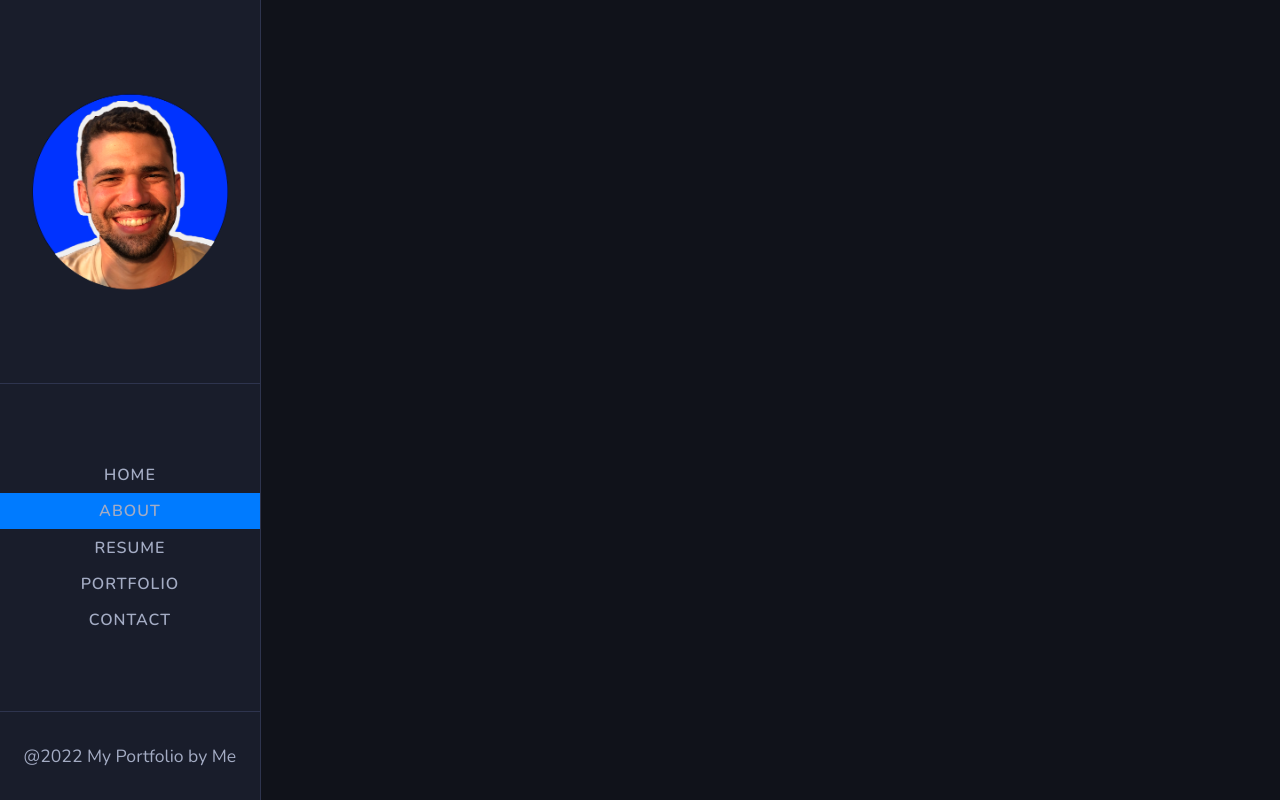
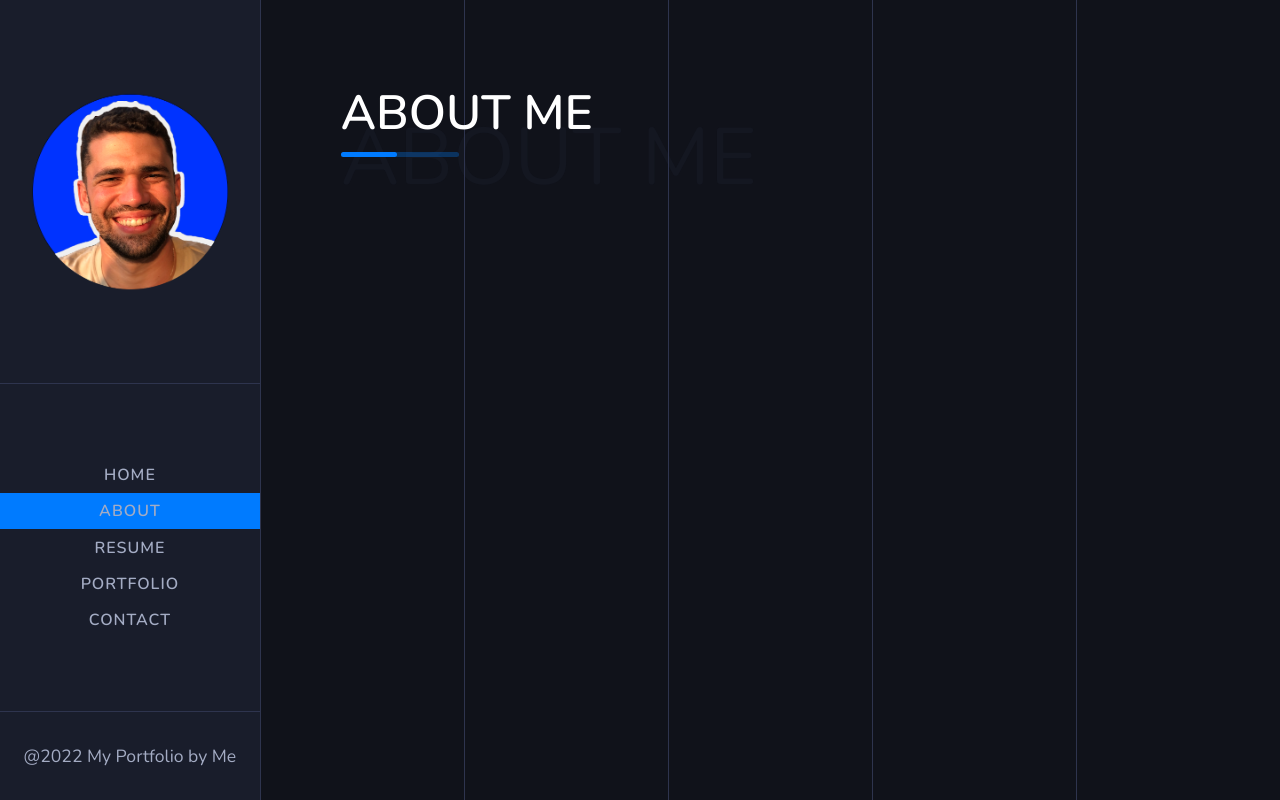
Before and after one commit to mjossany/portfolio, a React (Create React App) app: page /about in a window 1280 px wide. Built offline with nearby package versions, Linux system fonts and the light colour scheme.

Commit message:
Sets up the pages routes and starts the About Page

```diff
--- a/package.json
+++ b/package.json
@@ -12,6 +12,7 @@
     "@testing-library/react": "^12.1.3",
     "@testing-library/user-event": "^13.5.0",
     "particles.js": "^2.0.0",
+    "prop-types": "^15.8.1",
     "react": "^17.0.2",
     "react-dom": "^17.0.2",
     "react-intersection-observer": "^8.33.1",
--- a/src/App.jsx
+++ b/src/App.jsx
@@ -1,23 +1,12 @@
 import React from 'react';
-import { Route, Routes } from 'react-router-dom';
 import MainContent from './components/MainContent';
-import AboutPage from './pages/AboutPage';
-import ResumePage from './pages/ResumePage';
-import PortfolioPage from './pages/PortfolioPage';
-import ContactPage from './pages/ContactPage';
 import Sidebar from './components/Sidebar';
 
 function App() {
   return (
     <div>
       <Sidebar />
-      <Routes>
-        <Route exact path="/" element={<MainContent />} />
-        <Route exact path="/about" element={<AboutPage />} />
-        <Route exact path="/resume" element={<ResumePage />} />
-        <Route exact path="/portfolio" element={<PortfolioPage />} />
-        <Route exact path="/contact" element={<ContactPage />} />
-      </Routes>
+      <MainContent />
     </div>
   );
 }
--- a/src/components/MainContent.jsx
+++ b/src/components/MainContent.jsx
@@ -1,6 +1,11 @@
 import React from 'react';
 import styled from 'styled-components';
+import { Route, Routes } from 'react-router-dom';
 import HomePage from '../pages/HomePage';
+import AboutPage from '../pages/AboutPage';
+import ResumePage from '../pages/ResumePage';
+import PortfolioPage from '../pages/PortfolioPage';
+import ContactPage from '../pages/ContactPage';
 
 function MainContent() {
   return (
@@ -11,12 +16,16 @@
         <div className="line-3" />
         <div className="line-4" />
       </div>
-      <HomePage />
+      <Routes>
+        <Route exact path="/" element={<HomePage />} />
+        <Route exact path="/about" element={<AboutPage />} />
+        <Route exact path="/resume" element={<ResumePage />} />
+        <Route exact path="/portfolio" element={<PortfolioPage />} />
+        <Route exact path="/contact" element={<ContactPage />} />
+      </Routes>
     </MainContentStyled>
   );
 }
-
-export default MainContent;
 
 const MainContentStyled = styled.main`
   position: relative;
@@ -35,3 +44,5 @@
     }
   }
 `;
+
+export default MainContent;
--- /dev/null
+++ b/src/components/Title.jsx
@@ -0,0 +1,62 @@
+import React from 'react';
+import styled from 'styled-components';
+import PropTypes from 'prop-types';
+
+function Title({ title, span }) {
+  return (
+    <TitleStyled>
+      <h2>
+        {title}
+        <span>{span}</span>
+      </h2>
+    </TitleStyled>
+  );
+}
+
+const TitleStyled = styled.div`
+  position: relative;
+  h2 {
+    color: var(--white-color);
+    font-size: 3rem;
+    font-weight: 600;
+    text-transform: uppercase;
+    position: relative;
+    padding-bottom: .7rem;
+    &::before {
+      content: "";
+      position: absolute;
+      bottom: 0;
+      width: 7.4rem;
+      height: .33rem;
+      background-color: var(--background-light-color-2);
+      border-radius: 15px;
+
+    }
+    &::after {
+      content: "";
+      position: absolute;
+      bottom: 0;
+      width: 3.5rem;
+      height: .33rem;
+      background-color: var(--primary-color);
+      border-radius: 15px;
+      left: 0;
+    }
+    span{
+      font-weight: 500;
+      color: rgba(25, 29, 43, .44);
+      font-size: 5rem;
+      position: absolute;
+      left: 0;
+      top: 30%;
+      z-index: -1;
+    }
+  }
+`;
+
+Title.propTypes = {
+  title: PropTypes.string.isRequired,
+  span: PropTypes.string.isRequired,
+};
+
+export default Title;
--- a/src/pages/AboutPage.jsx
+++ b/src/pages/AboutPage.jsx
@@ -1,9 +1,20 @@
 import React from 'react';
+import styled from 'styled-components';
+import Title from '../components/Title';
+import PageMainLayout from '../styles/Layouts';
 
 function AboutPage() {
   return (
-    <div>AboutPage</div>
+    <PageMainLayout>
+      <AboutStyled>
+        <Title title="About Me" span="About me" />
+      </AboutStyled>
+    </PageMainLayout>
   );
 }
 
+const AboutStyled = styled.section`
+
+`;
+
 export default AboutPage;
--- a/src/styles/GlobalStyle.jsx
+++ b/src/styles/GlobalStyle.jsx
@@ -7,6 +7,7 @@
     --background-dark-color: #10121A;
     --border-color: #2e344e;
     --background-light-color: #F1F1F1;
+    --background-light-color-2: rgba(3,127,255,.3);
     --white-color: #FFF;
     --font-light-color: #a4acc4;
     --font-dark-color: #313131;
--- /dev/null
+++ b/src/styles/Layouts.jsx
@@ -0,0 +1,7 @@
+import styled from 'styled-components';
+
+export const MainLayout = styled.div`
+  padding: 5rem;
+`;
+
+export default MainLayout;
```
Also changed, not shown: 1 other file (tests, documents, lock files or other folders).
